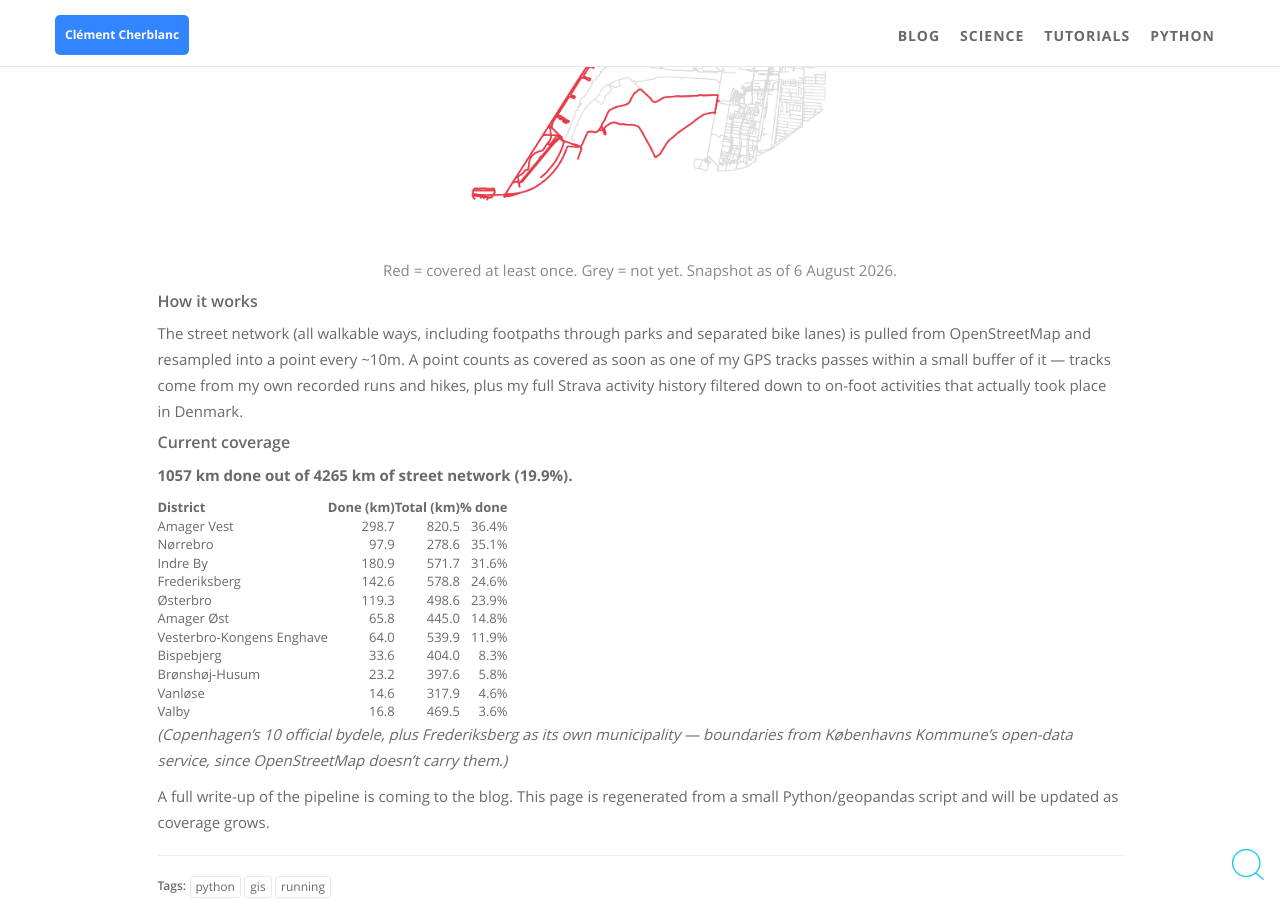
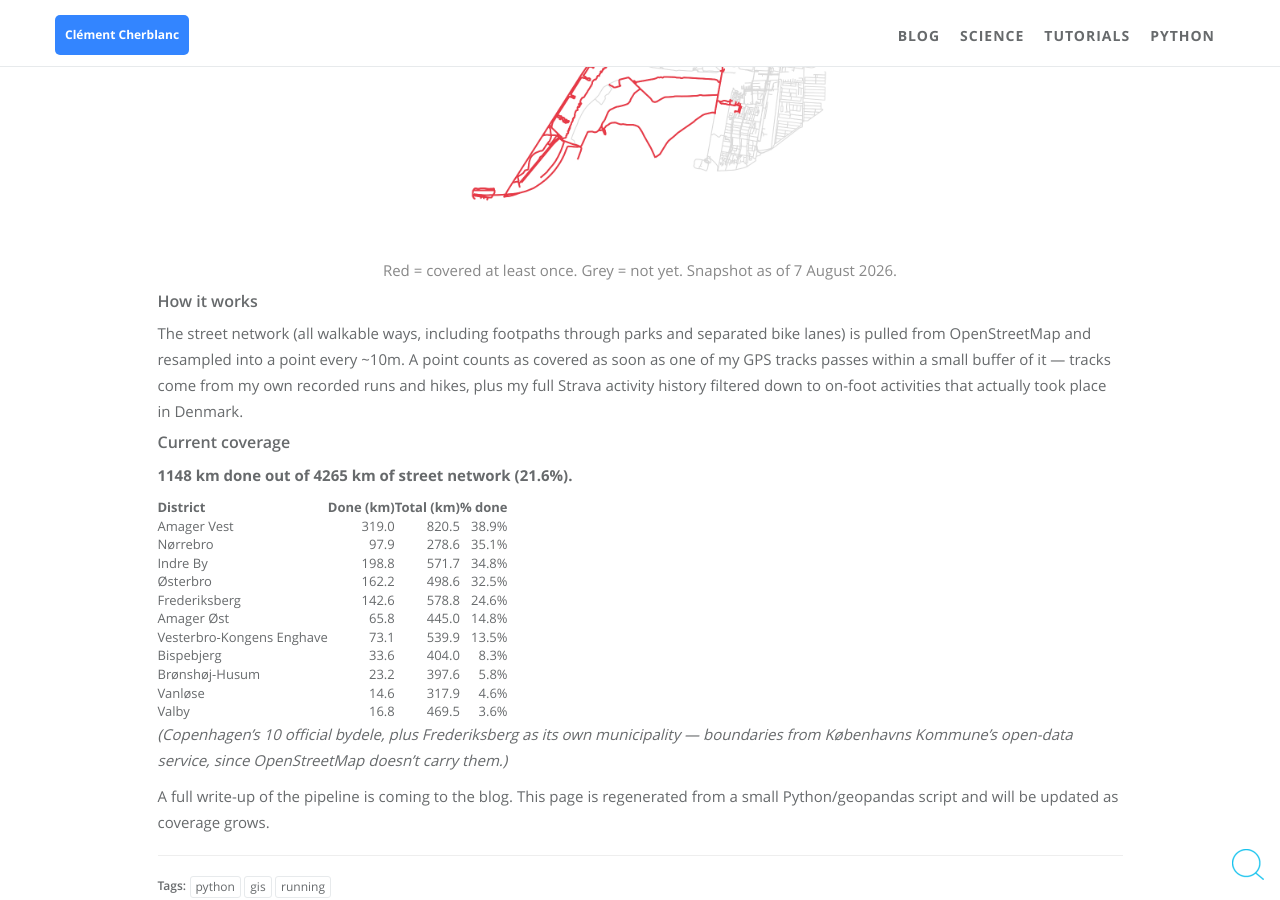
Before and after one commit to ClemAntarctica/ClemAntarctica.github.io, a Jekyll site: the page built from ES_CPH.md, in a window 1280 px wide and 900 px high, scrolled down 1397 px. Built offline with Jekyll 4.4.1, drawn with Linux system fonts in a browser that asks for light colours; comment, search, counter and statistics services are not loaded.

Commit message:
Update stats and img ES CPH

```diff
--- a/ES_CPH.md
+++ b/ES_CPH.md
@@ -14,7 +14,7 @@ Inspired by the "every street" mapping challenge, this project tracks exactly wh
 
 <img src="{{ "/static/assets/img/landing/es_cph_coverage.png" | prepend: site.baseurl }}" width="100%">
 
-<p class="text-center text-muted">Red = covered at least once. Grey = not yet. Snapshot as of 6 August 2026.</p>
+<p class="text-center text-muted">Red = covered at least once. Grey = not yet. Snapshot as of 7 August 2026.</p>
 
 ### How it works
 
@@ -22,17 +22,17 @@ The street network (all walkable ways, including footpaths through parks and sep
 
 ### Current coverage
 
-**1057 km done out of 4265 km of street network (19.9%).**
+**1148 km done out of 4265 km of street network (21.6%).**
 
 | District | Done (km) | Total (km) | % done |
 |---|---:|---:|---:|
-| Amager Vest | 298.7 | 820.5 | 36.4% |
+| Amager Vest | 319.0 | 820.5 | 38.9% |
 | Nørrebro | 97.9 | 278.6 | 35.1% |
-| Indre By | 180.9 | 571.7 | 31.6% |
+| Indre By | 198.8 | 571.7 | 34.8% |
+| Østerbro | 162.2 | 498.6 | 32.5% |
 | Frederiksberg | 142.6 | 578.8 | 24.6% |
-| Østerbro | 119.3 | 498.6 | 23.9% |
 | Amager Øst | 65.8 | 445.0 | 14.8% |
-| Vesterbro-Kongens Enghave | 64.0 | 539.9 | 11.9% |
+| Vesterbro-Kongens Enghave | 73.1 | 539.9 | 13.5% |
 | Bispebjerg | 33.6 | 404.0 | 8.3% |
 | Brønshøj-Husum | 23.2 | 397.6 | 5.8% |
 | Vanløse | 14.6 | 317.9 | 4.6% |
```
Also changed, not shown: static/assets/img/landing/es_cph_coverage.png.
